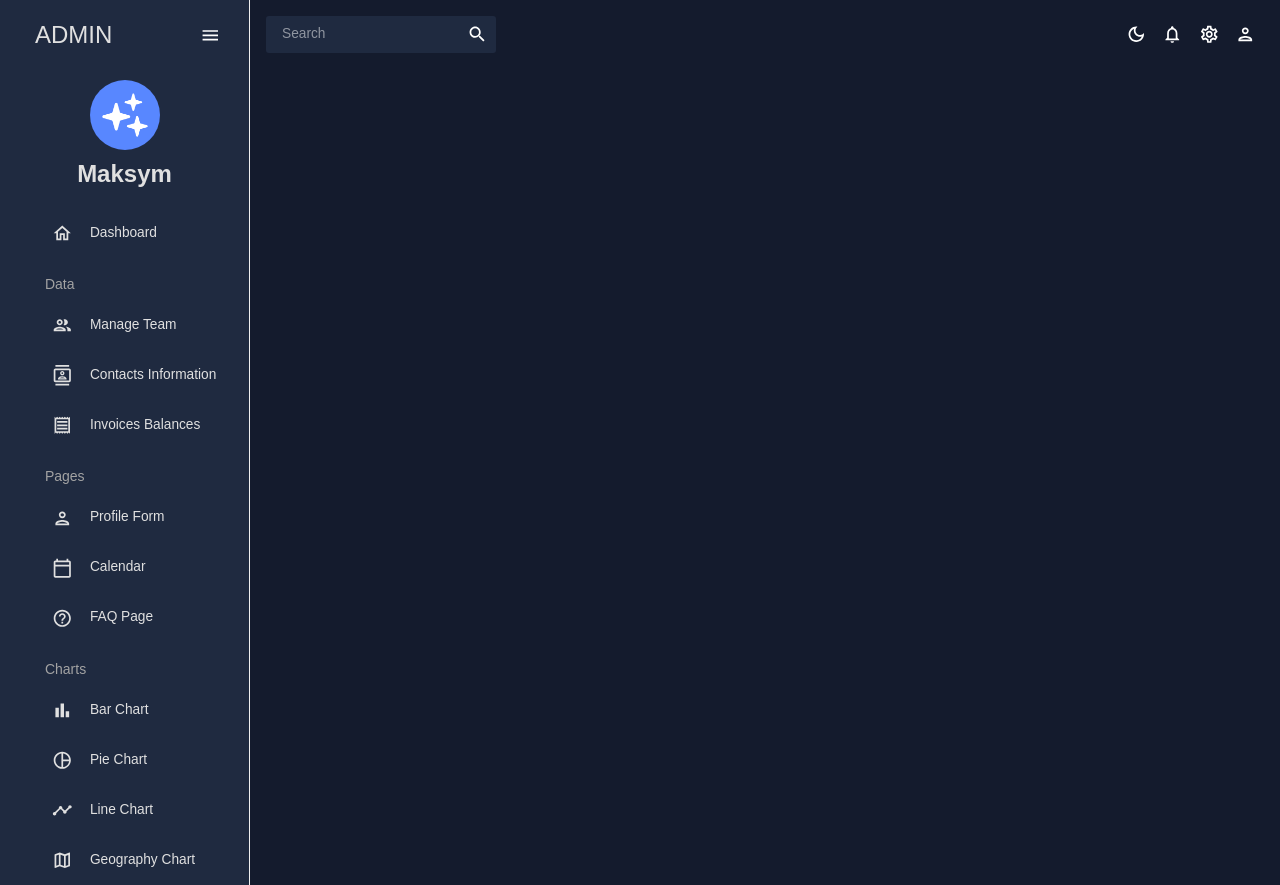
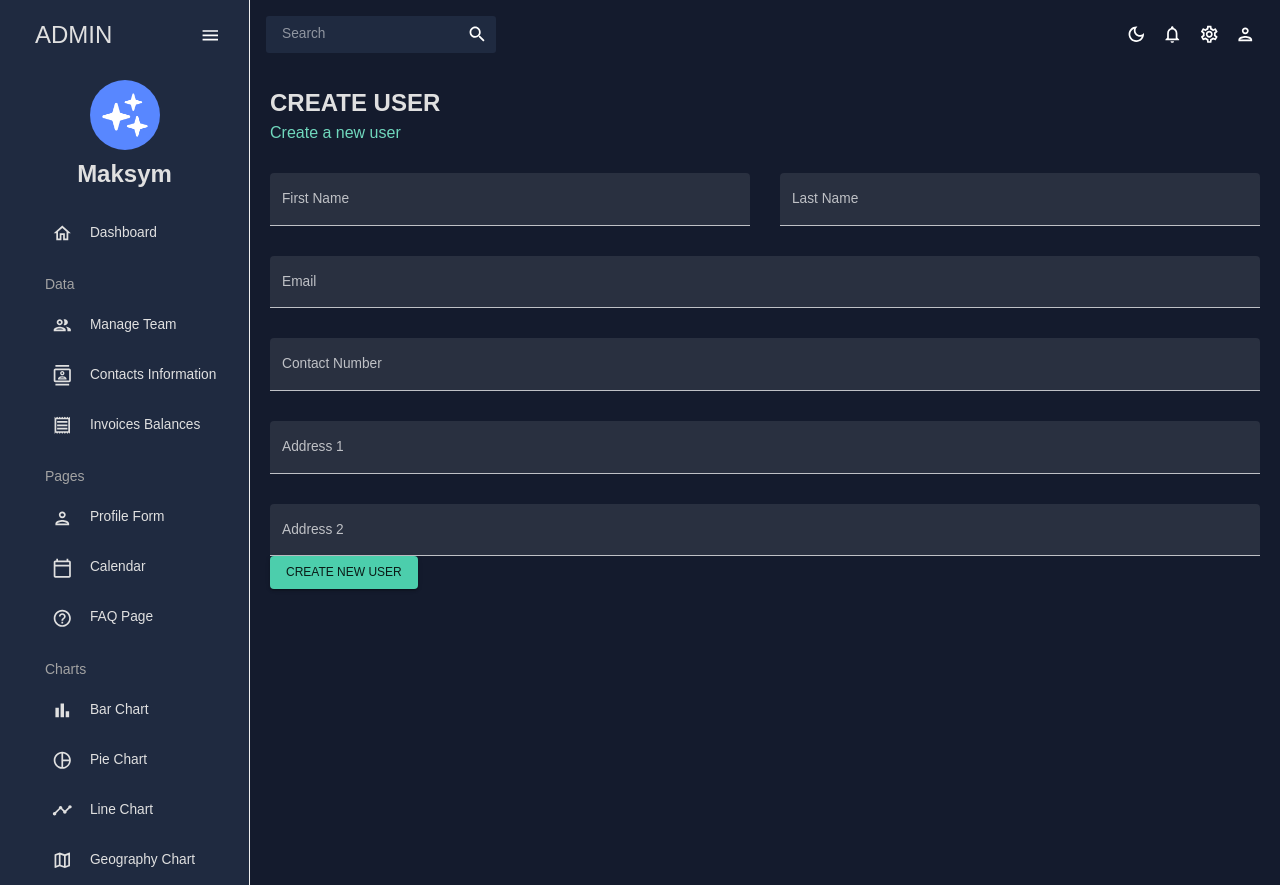
Before and after one commit to maximBurinskyi/procheck-dashboard, a React (Create React App) app: page /form in a window 1280 px wide. Built offline with nearby package versions, Linux system fonts and the light colour scheme.

Commit message:
builded a form to create a new user

```diff
--- a/src/App.js
+++ b/src/App.js
@@ -8,7 +8,7 @@ import Team from './scenes/team';
 import Invoices from './scenes/invoices';
 import Contacts from './scenes/contacts';
 // import Bar from './scenes/bar';
-// import Form from './scenes/form';
+import Form from './scenes/form';
 // import Line from './scenes/line ';
 // import Pie from './scenes/pie';
 // import FAQ from './scenes/faq';
@@ -31,7 +31,7 @@ function App() {
               <Route path="/team" element={<Team />} />
               <Route path="/contacts" element={<Contacts />} />
               <Route path="/invoices" element={<Invoices />} />
-              {/* <Route path="/form" element={<Form />} /> */}
+              <Route path="/form" element={<Form />} />
               {/* <Route path="/bar" element={<Bar />} /> */}
               {/* <Route path="/pie" element={<Pie />} /> */}
               {/* <Route path="/line" element={<Line />} /> */}
--- /dev/null
+++ b/src/scenes/form/index.jsx
@@ -0,0 +1,179 @@
+import { Box, Button, TextField } from '@mui/material';
+import { Formik } from 'formik';
+import * as yup from 'yup';
+import useMediaQuery from '@mui/material/useMediaQuery';
+import Header from '../../components/Header';
+
+const phoneRegExp =
+  /^((\+[1-9]{1,4}[ -]?)|(\([0-9]{2,3}\)[ -]?)|([0-9]{2,4})[ -]?)*?[0-9]{3,4}[ -]?[0-9]{3,4}$/;
+
+const initialValues = {
+  firstName: '',
+  lastName: '',
+  email: '',
+  contact: '',
+  address1: '',
+  address2: '',
+};
+
+const userSchema = yup.object().shape({
+  firstName: yup.string().required('required'),
+  lastName: yup.string().required('required'),
+  email: yup.string().email('invalid email').required('required'),
+  contact: yup
+    .string()
+    .matches(phoneRegExp, 'Phone number is not valid')
+    .required('required'),
+  address1: yup.string().required('required'),
+  address2: yup.string().required('required'),
+});
+
+const Form = () => {
+  const isNonMobile = useMediaQuery('(min-width:600px)');
+
+  const handleFormSubmit = (values) => {
+    console.log(values);
+  };
+
+  return (
+    <Box m="20px">
+      <Header title="CREATE USER" subtitle="Create a new user" />
+
+      <Formik
+        onSubmit={handleFormSubmit}
+        initialValues={initialValues}
+        validationSchema={userSchema}
+      >
+        {({
+          values,
+          errors,
+          touched,
+          handleBlur,
+          handleChange,
+          handleSubmit,
+        }) => (
+          <form onSubmit={handleSubmit}>
+            <Box
+              display="grid"
+              gap="30px"
+              gridTemplateColumns="repeat(4, minmax(0, 1fr))"
+              sx={{
+                '& > div': { gridColumn: isNonMobile ? undefined : 'span 4' },
+              }}
+            >
+              <TextField
+                fullWidth
+                variant="filled"
+                type="text"
+                label="First Name"
+                onBlur={handleBlur}
+                onChange={handleChange}
+                value={values.firstName}
+                name="firstName"
+                error={!!touched.firstName && !!errors.firstName}
+                helperText={touched.firstName && errors.firstName}
+                sx={{
+                  gridColumn: 'span 2',
+                }}
+              />
+
+              <TextField
+                fullWidth
+                variant="filled"
+                type="text"
+                label="Last Name"
+                onBlur={handleBlur}
+                onChange={handleChange}
+                value={values.lastName}
+                name="lastName"
+                error={!!touched.lastName && !!errors.lastName}
+                helperText={touched.lastName && errors.lastName}
+                sx={{
+                  gridColumn: 'span 2',
+                }}
+              />
+
+              <TextField
+                fullWidth
+                variant="filled"
+                type="text"
+                label="Email"
+                onBlur={handleBlur}
+                onChange={handleChange}
+                value={values.email}
+                name="email"
+                error={!!touched.email && !!errors.email}
+                helperText={touched.email && errors.email}
+                sx={{
+                  gridColumn: 'span 4',
+                }}
+              />
+
+              <TextField
+                fullWidth
+                variant="filled"
+                type="text"
+                label="Contact Number"
+                onBlur={handleBlur}
+                onChange={handleChange}
+                value={values.contact}
+                name="contact"
+                error={!!touched.contact && !!errors.contact}
+                helperText={touched.contact && errors.contact}
+                sx={{
+                  gridColumn: 'span 4',
+                }}
+              />
+
+              <TextField
+                fullWidth
+                variant="filled"
+                type="text"
+                label="Address 1"
+                onBlur={handleBlur}
+                onChange={handleChange}
+                value={values.address1}
+                name="address1"
+                error={!!touched.address1 && !!errors.address1}
+                helperText={touched.address1 && errors.address1}
+                sx={{
+                  gridColumn: 'span 4',
+                }}
+              />
+
+              <TextField
+                fullWidth
+                variant="filled"
+                type="text"
+                label="Address 2"
+                onBlur={handleBlur}
+                onChange={handleChange}
+                value={values.address2}
+                name="address2"
+                error={!!touched.address2 && !!errors.address2}
+                helperText={touched.address2 && errors.address2}
+                sx={{
+                  gridColumn: 'span 4',
+                }}
+              />
+            </Box>
+            <Box>
+              <Button
+                type="submit"
+                color="secondary"
+                variant="contained"
+                display="   flex"
+                justifyContent="end"
+                mt="20px"
+              >
+                Create new user
+              </Button>
+            </Box>
+          </form>
+        )}
+      </Formik>
+    </Box>
+  );
+};
+
+export default Form;
```
